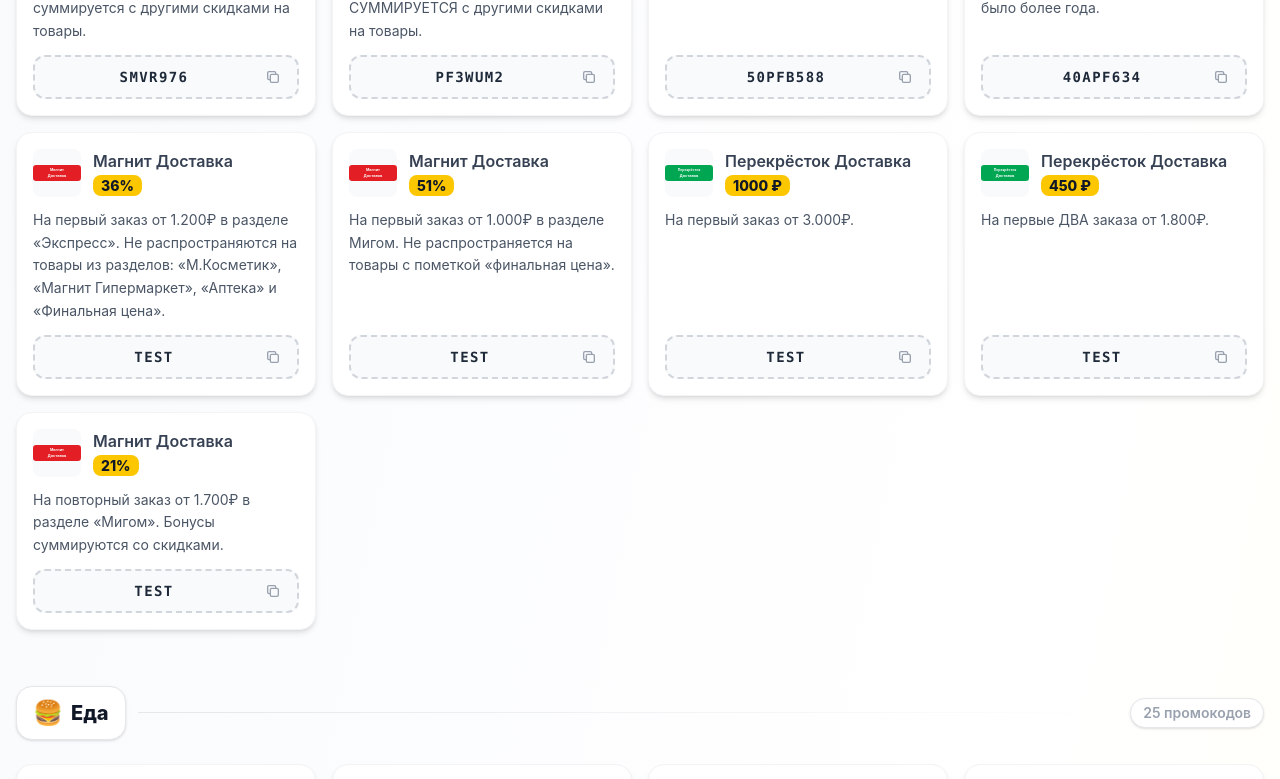
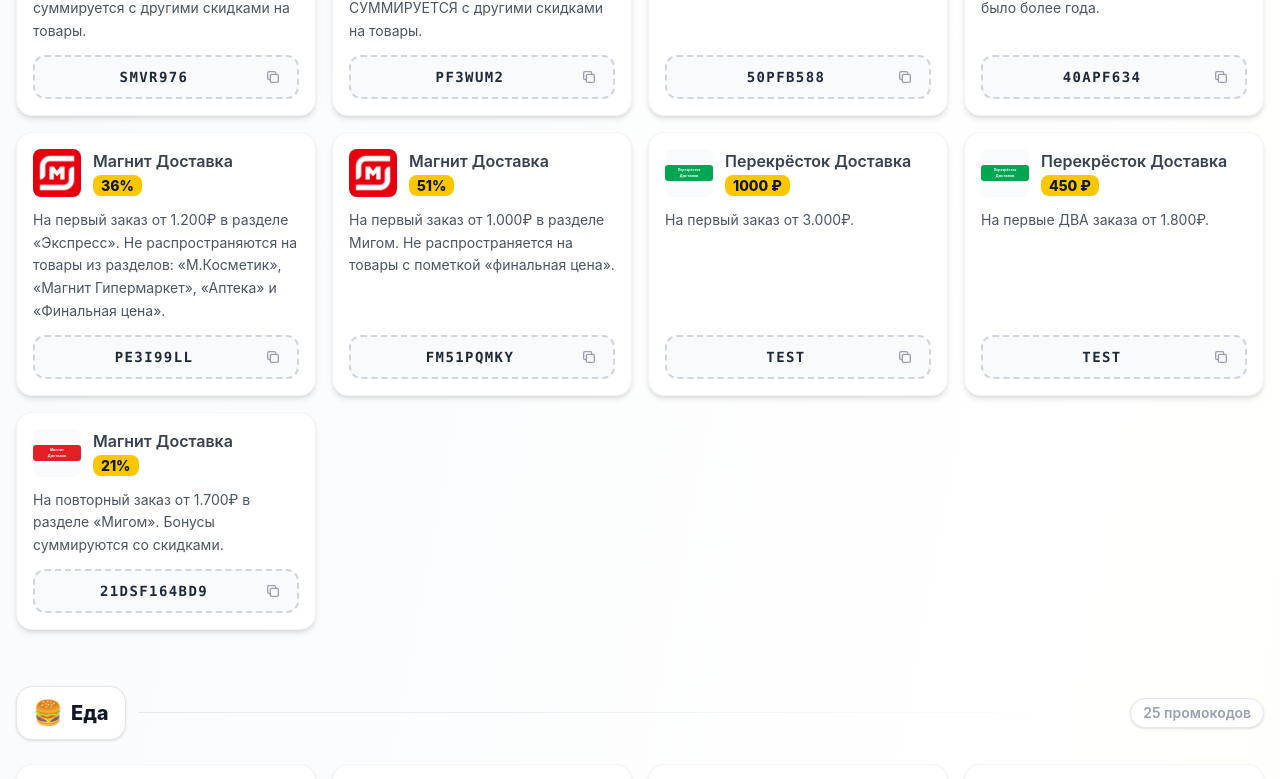
Before and after one commit to dotaprog/skidostan, a React (Vite) app: page / in a window 1280 px wide. Shown: the part 588-1367 px from the top of the page. Built offline with nearby package versions, Linux system fonts and the light colour scheme.

Commit message:
Update promocodes.ts

```diff
--- a/src/data/promocodes.ts
+++ b/src/data/promocodes.ts
@@ -70,20 +70,20 @@
     id: "hype-5",
     discount: "36%",
     company: "Магнит Доставка",
-    logo: "/logos/magnit.svg",
+    logo: "/logos/magnit.png",
     description:
       "На первый заказ от 1.200₽ в разделе «Экспресс». Не распространяются на товары из разделов: «М.Косметик», «Магнит Гипермаркет», «Аптека» и «Финальная цена».",
-    code: "TEST",
+    code: "PE3I99LL",
     category: "hype",
   },
   {
     id: "hype-6",
     discount: "51%",
     company: "Магнит Доставка",
-    logo: "/logos/magnit.svg",
+    logo: "/logos/magnit.png",
     description:
       "На первый заказ от 1.000₽ в разделе Мигом. Не распространяется на товары с пометкой «финальная цена».",
-    code: "TEST",
+    code: "FM51PQMKY",
     category: "hype",
   },
   {
@@ -111,7 +111,7 @@
     logo: "/logos/magnit.svg",
     description:
       "На повторный заказ от 1.700₽ в разделе «Мигом». Бонусы суммируются со скидками.",
-    code: "TEST",
+    code: "21DSF164BD9",
     category: "hype",
   },
 
```
